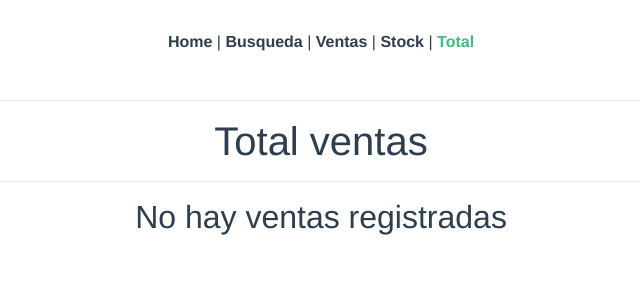
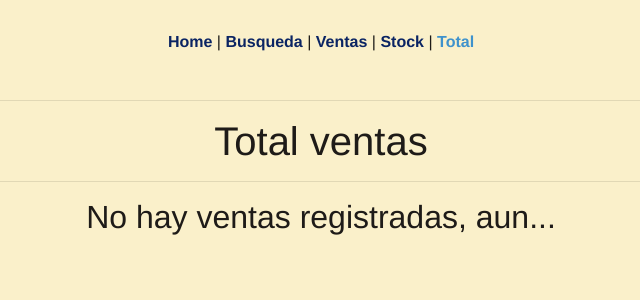
Before and after one commit to sebsegoso/32bitsTienda, a Vue app: page /total in a window 1280 px wide. Shown: the top 300 px of the page, without its empty margins (319-959 px from the left). Built offline with nearby package versions, Linux system fonts and the light colour scheme; what vue-sweetalert2 would draw is missing.

Commit message:
agregar total de juegos vendidos y dinero recaudado / editar colores

```diff
--- a/src/App.vue
+++ b/src/App.vue
@@ -24,7 +24,9 @@
   -webkit-font-smoothing: antialiased;
   -moz-osx-font-smoothing: grayscale;
   text-align: center;
-  color: #2c3e50;
+  color: #1e1b18;
+  background-color: #faf0ca;
+  min-height: 100vh;
 }
 
 #nav {
@@ -32,11 +34,11 @@
 
   a {
     font-weight: bold;
-    color: #2c3e50;
+    color: #0a2463;
 
     &.router-link-exact-active {
       font-weight: 900;
-      color: #42b983;
+      color: #3e92cc;
     }
   }
 }
--- a/src/store/index.js
+++ b/src/store/index.js
@@ -90,23 +90,29 @@ export default new Vuex.Store({
         (p) => p.codigo.includes(producto) || p.nombre.toUpperCase().includes(producto.toUpperCase())
       );
     },
+    dineroRecaudado(state){
+      let total = 0
+      state.totalVentas.forEach(e => total += e.precio)
+      return total
+    }
   },
   mutations: {
     JUEGO_VENDIDO(state, payload) {
       state.productos = payload
     },
-    AGREGAR_VENTA(state, payload) {
-      state.totalVentas = payload
-    }
+    // AGREGAR_VENTA(state, payload) {
+    //   state.totalVentas = payload
+    // }
   },
   actions: {
     descontar({ commit, state }, payload) {
-      let registro;
+      // let registro;
       let juegosActualizados = state.productos.map(e => {
         if (e.nombre.toUpperCase() == payload.toUpperCase()) {
           e.stock--
           state.totalVentas.push(e)
-          registro = e
+
+          // registro = e
         }
         return e
       })
--- a/src/views/Inicio.vue
+++ b/src/views/Inicio.vue
@@ -35,10 +35,10 @@ name: 'Inicio'
     transition: all .4s ease;
       font-size: 50px;
       text-decoration: none;
-      color: #2c3e50;
+      // color: #2c3e50;
     &:hover{
       background-color: #ccc;
-      color: #42b983;
+      // color: #42b983;
     }
   }
 }
--- a/src/views/Total.vue
+++ b/src/views/Total.vue
@@ -2,17 +2,25 @@
   <div>
     <h1>Total ventas</h1>
     <hr>
-    <h2 v-if="totalVentas.length == 0">No hay ventas registradas</h2>
-    <b-table v-else striped hover :items="totalVentas" :fields="fieldsTablas"></b-table>
+    <h2 v-if="noHayVentas">No hay ventas registradas, aun...</h2>
+    <div v-else>
+      <p>Juegos vendidos {{totalVentas.length}} | Dinero recaudado: $ {{dineroRecaudado}} </p>
+      <b-table striped hover :items="totalVentas" :fields="fieldsTablas"></b-table>
+    </div>
   </div>
 </template>
 
 <script>
-import { mapState } from "vuex";
+import { mapGetters, mapState } from "vuex";
 export default {
   name: "Total",
   computed: {
     ...mapState(["totalVentas" , "fieldsTablas"]),
+    ...mapGetters(['dineroRecaudado'])
+    ,
+    noHayVentas(){
+      return this.totalVentas.length == 0
+    }
   },
 };
 </script>
--- a/src/views/Ventas.vue
+++ b/src/views/Ventas.vue
@@ -4,7 +4,7 @@
     <hr />
     <div>
       <!-- PESTAÑAS  -->
-      <b-tabs>
+      <b-tabs align="center" active-nav-item-class="font-weight-bold text-uppercase">
         <!-- PRIMERA PESTAÑA  -->
         <b-tab title="Agregar Ventas" class="agregarVentas" active>
           <h2>Agregar venta</h2>
```
